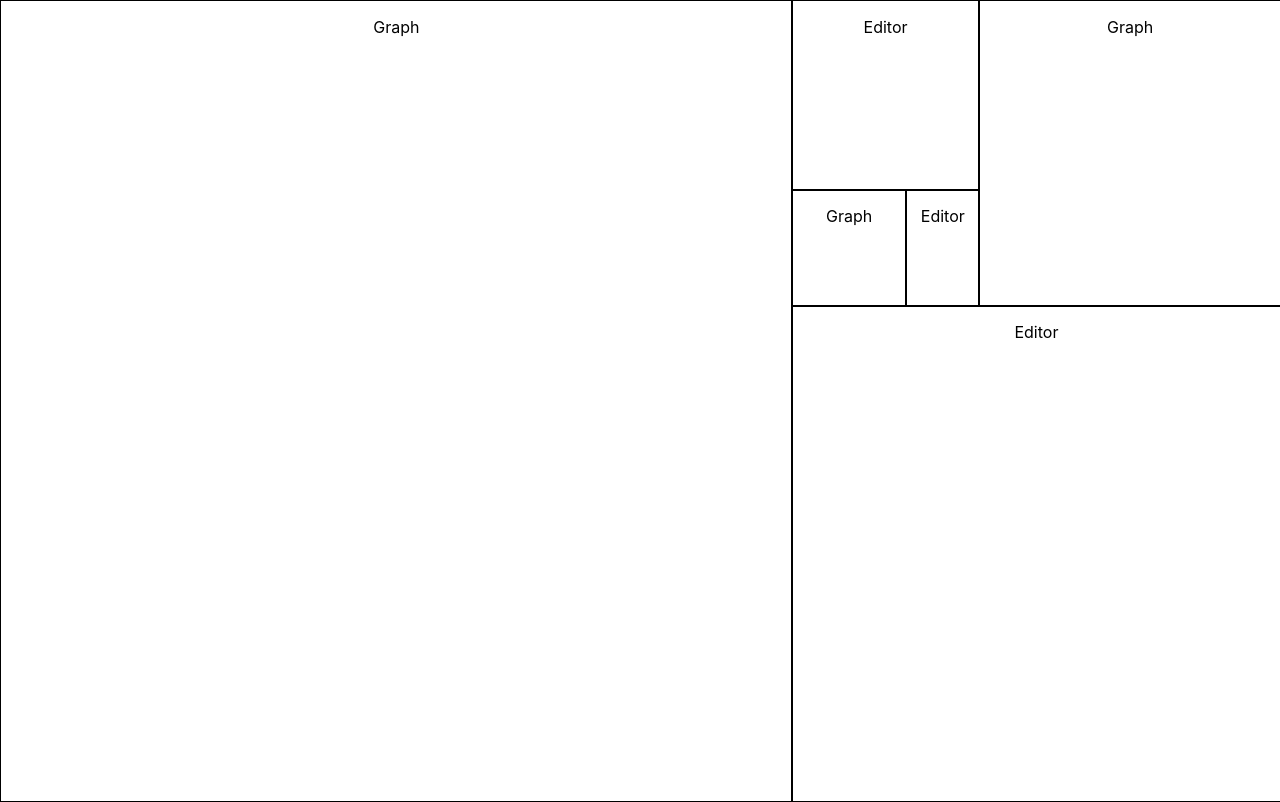
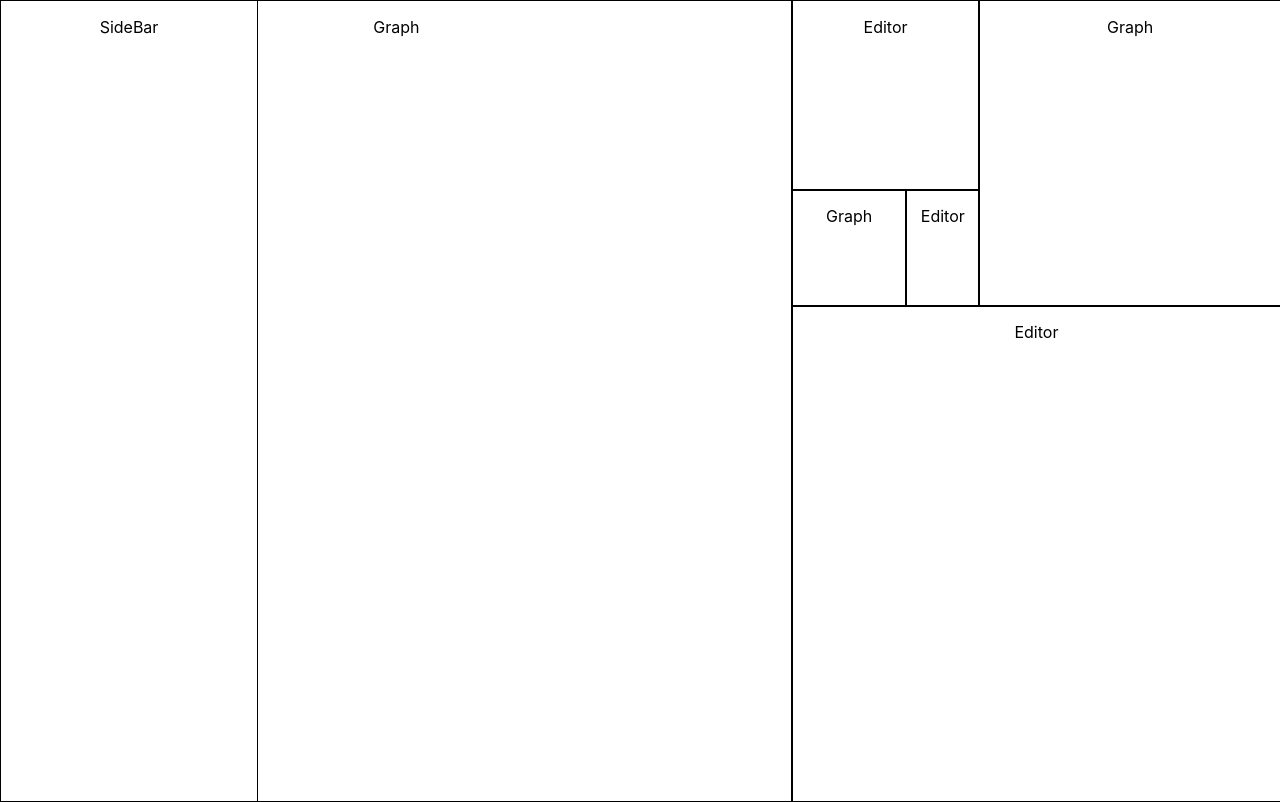
Before and after one commit to biniona/FDZ, a React (Create React App) app in the folder frontend/fdz-frontend/: page / in a window 1280 px wide. Built offline with nearby package versions, Linux system fonts and the light colour scheme.

Commit message:
add sidebar to wireframe

```diff
--- a/frontend/fdz-frontend/src/App.css
+++ b/frontend/fdz-frontend/src/App.css
@@ -1,38 +1,24 @@
-.App {
-  text-align: center;
+#AppDiv {
+    position: absolute;
+    text-align: center;
+    width: 100%;
+    height: 100%;
 }
 
-.App-logo {
-  height: 40vmin;
-  pointer-events: none;
+#WindowManager {
+    position: relative;
+    float: right;
+    width: 79.5%;
+    height: 100%;
 }
 
-@media (prefers-reduced-motion: no-preference) {
-  .App-logo {
-    animation: App-logo-spin infinite 20s linear;
-  }
+.Window {
+    border: 1px solid black;
 }
 
-.App-header {
-  background-color: #282c34;
-  min-height: 100vh;
-  display: flex;
-  flex-direction: column;
-  align-items: center;
-  justify-content: center;
-  font-size: calc(10px + 2vmin);
-  color: white;
+#SideBar {
+    border: 1px solid black;
+    height: 100%;
+    width: 20%;
+    float: left;
 }
-
-.App-link {
-  color: #61dafb;
-}
-
-@keyframes App-logo-spin {
-  from {
-    transform: rotate(0deg);
-  }
-  to {
-    transform: rotate(360deg);
-  }
-}
--- a/frontend/fdz-frontend/src/App.tsx
+++ b/frontend/fdz-frontend/src/App.tsx
@@ -1,6 +1,7 @@
 import "./App.css";
 
 import { WindowManger, WindowContents, WindowTypes } from "./WindowManager";
+import { SideBar } from "./SideBar";
 
 function App() {
     const windows: WindowContents[] = [
@@ -12,7 +13,8 @@ function App() {
         { type: WindowTypes.Editor },
     ];
     return (
-        <div className="App">
+        <div id="AppDiv" className="App">
+            <SideBar />
             <WindowManger windows={windows} />
         </div>
     );
--- /dev/null
+++ b/frontend/fdz-frontend/src/SideBar.tsx
@@ -0,0 +1,5 @@
+export const SideBar = () => (
+    <div id="SideBar">
+        <p> SideBar </p>
+    </div>
+);
--- a/frontend/fdz-frontend/src/WindowManager.tsx
+++ b/frontend/fdz-frontend/src/WindowManager.tsx
@@ -10,7 +10,7 @@ export enum WindowTypes {
 }
 
 export const WindowManger = ({ windows }: { windows: WindowContents[] }) => (
-    <div>
+    <div id="WindowManger">
         {windows.map((value, i) => (
             <div key={i}>
                 <Window content={value} index={i} length={windows.length} />
@@ -29,9 +29,9 @@ const Window = ({
     length: number;
 }) => (
     <div
+        className="Window"
         style={{
             position: "absolute",
-            border: "1px solid black",
             ...GetDimensions(index, length),
         }}
     >
```
